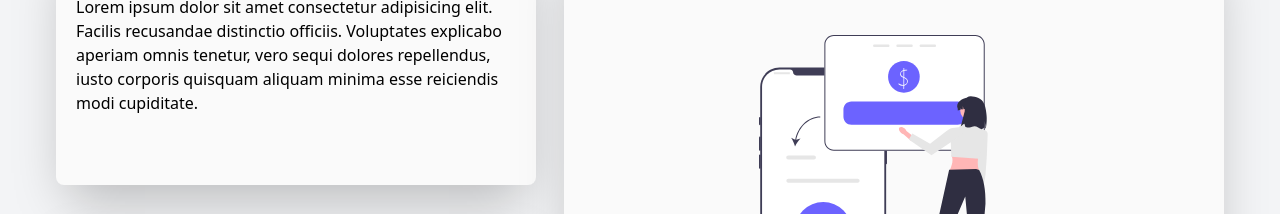
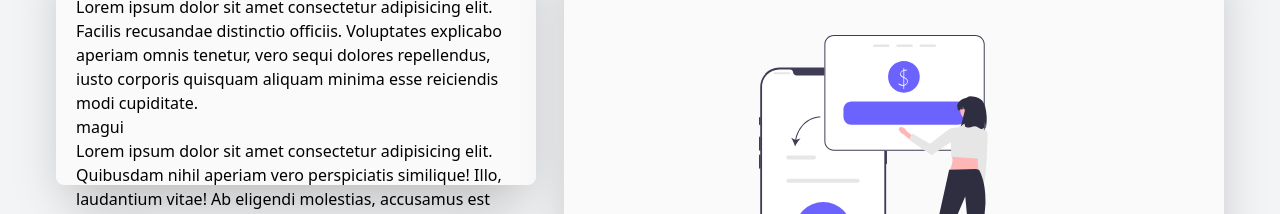
Before and after one commit to lucbea/AhorrADAS, a plain HTML site: page index.html in a window 1280 px wide. Both pictures are taken after a click on the link "Balance". Shown: the part 181-395 px from the top of the page. Drawn offline with nearby package versions, Linux system fonts and the light colour scheme.

Commit message:
Detalles de texto

```diff
--- a/index.html
+++ b/index.html
@@ -137,6 +137,12 @@
 							recusandae distinctio officiis. Voluptates explicabo aperiam omnis
 							tenetur, vero sequi dolores repellendus, iusto corporis quisquam
 							aliquam minima esse reiciendis modi cupiditate.
+							<br />magui
+							<br />
+							Lorem ipsum dolor sit amet consectetur adipisicing elit. Quibusdam
+							nihil aperiam vero perspiciatis similique! Illo, laudantium vitae!
+							Ab eligendi molestias, accusamus est deleniti error nisi
+							reprehenderit. Obcaecati sed facere blanditiis.
 						</p>
 					</div>
 					<!-- contenedor FILTROS -->
```
